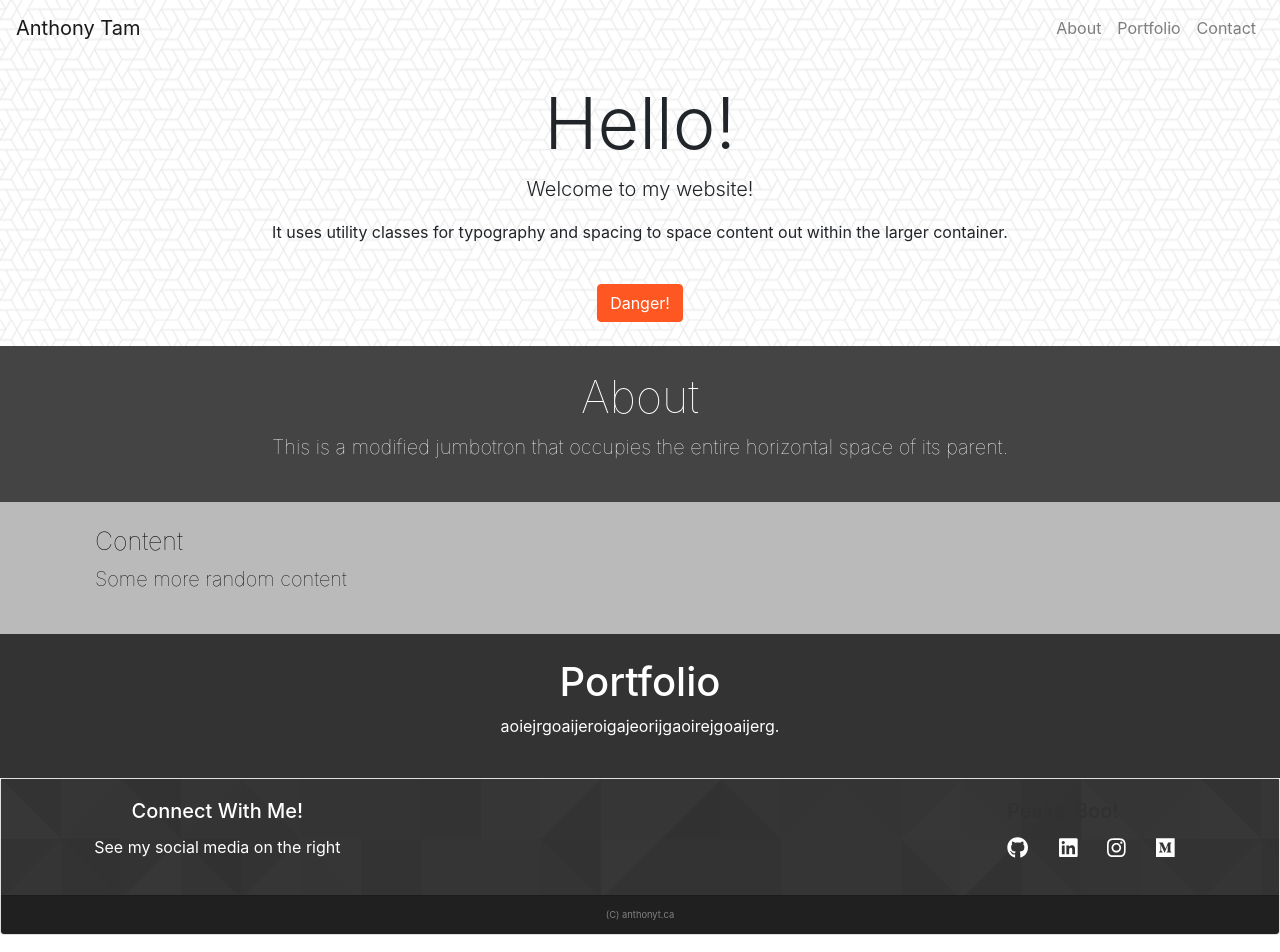
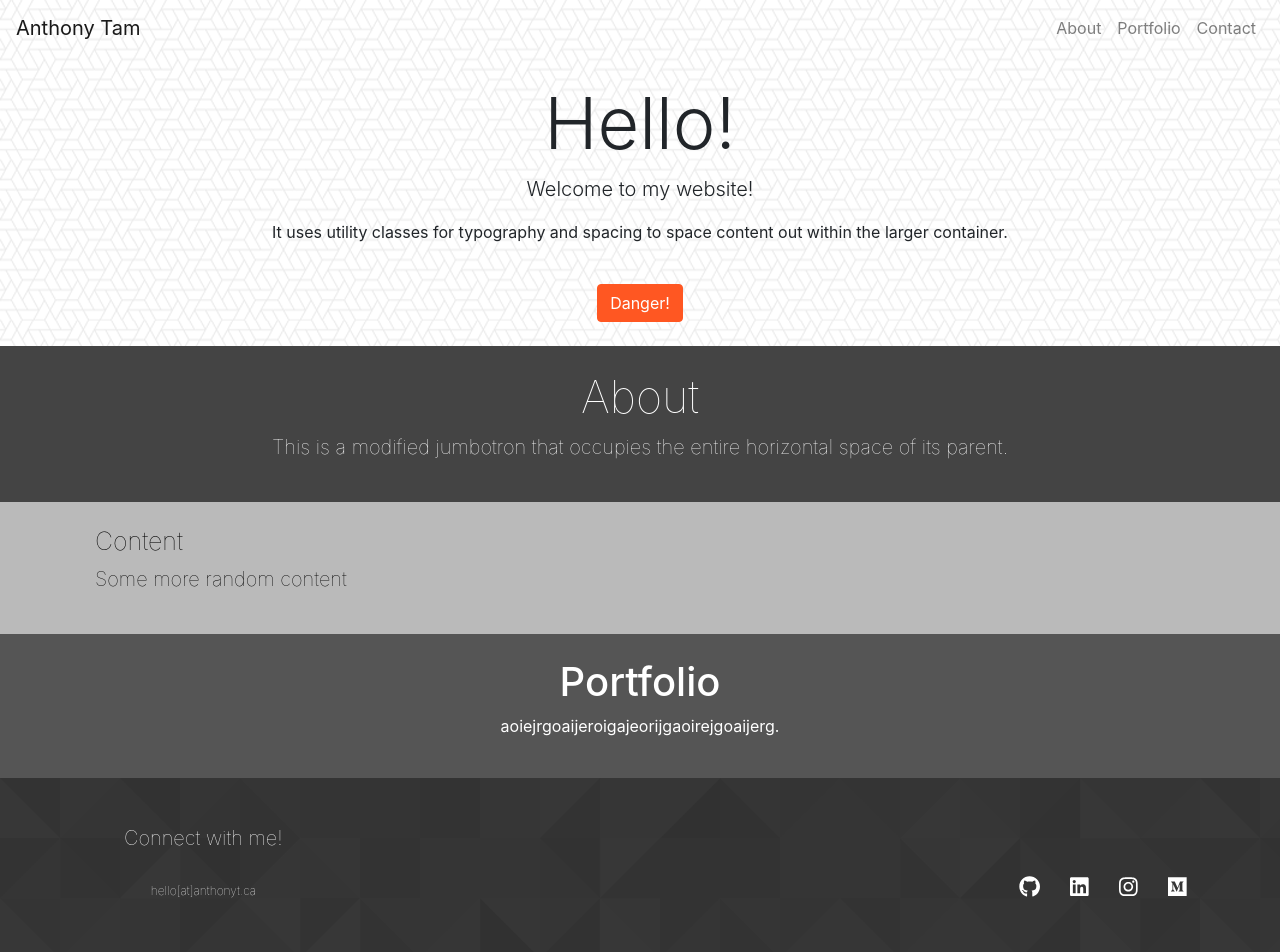
Before and after one commit to anthonytwh/anthonytwh.github.io, a React (Create React App) app: page / in a window 1280 px wide. Shown: the top 952 px of the page. Built offline with nearby package versions, Linux system fonts and the light colour scheme.

Commit message:
Update Footer format & urls

```diff
--- a/src/assets/styles.css
+++ b/src/assets/styles.css
@@ -30,6 +30,7 @@
 
 .Main-jumbo {
   background: none;
+  /*text-align: left;*/
 }
 
 /* Mid Section (About) */
@@ -76,7 +77,7 @@
 
 /* Portfolio */
 .Portfolio {
-  background: #333;
+  background: #555;
   text-align: center;
   overflow: auto;
 }
@@ -99,7 +100,9 @@
 /* Footer */
 .Footer {
   text-align: center;
-
+  background: url("mid-section.png");
+  color: white;
+  text-align: center;
 }
 
 .Footer-div {
@@ -110,25 +113,25 @@
 }
 
 .Footer-head {
-
+  font-size: 20px;
+  font-weight: 100;
 }
 
 .Footer-body{
-  text-align: center;
-  background: url("mid-section.png");
-  /*background-color: #313131;*/
-  color: white;
-
+  font-size: 12px;
+  font-weight: 120;
 }
 
-.Footer-blank {
-  color: #313131;
+.Footer-icons {
+  color: white;
+}
 
+.Footer-icons:hover {
+  color: lightgreen;
 }
 
 .Footer-foot {
-  /*background-color: #262626;*/
-  background-color: #202020;
+  background-color: #262626;
   font-size: 7pt;
   color: grey;
 }
--- a/src/components/Footer.jsx
+++ b/src/components/Footer.jsx
@@ -16,31 +16,42 @@ class Footer extends Component {
 	render() {
 		return (
 			<div className="Footer-div">
-				<Card>
-					<CardBody className="Footer-body">
+			<br></br>
+			<br></br>
 				<Row>
 					<Col>
-								<CardTitle>Connect With Me!</CardTitle>
-								<CardText><p> See my social media on the right</p></CardText>
+						<h1 className="Footer-head"> Connect with me! </h1>
+						<br></br>
+						<p className="Footer-body"> hello[at]anthonyt.ca </p>
 					</Col>
 					<Col>
-								<CardTitle></CardTitle>
+						<br></br>
+						<br></br>
 					</Col>
 					<Col>
-								<CardTitle className="Footer-blank">Peeka-Boo!</CardTitle>
-								<CardText>
+						<br></br>
+						<br></br>
+						<p>
 							<Row>
-										<Col xs={{ size: 'auto', offset: 4 }}><FontAwesomeIcon icon={faGithub} size="lg" /></Col>
-										<Col xs={{ size: 'auto', offset: 0 }}><FontAwesomeIcon icon={faLinkedin} size="lg" /></Col>
-										<Col xs={{ size: 'auto', offset: 0 }}><FontAwesomeIcon icon={faInstagram} size="lg" /></Col>
-										<Col xs={{ size: 'auto', offset: 0 }}><FontAwesomeIcon icon={faMedium} size="lg" /></Col>
+								<Col xs={{ size: 'auto', offset: 4 }}>
+									<a className="Footer-icons" href="https://github.com/anthonytwh">
+										<FontAwesomeIcon icon={faGithub} size="lg" /></a></Col>
+								<Col xs={{ size: 'auto', offset: 0 }}>
+									<a className="Footer-icons" href="https://www.linkedin.com/in/anthony-tam/">
+										<FontAwesomeIcon icon={faLinkedin} size="lg" /></a></Col>
+								<Col xs={{ size: 'auto', offset: 0 }}>
+									<a className="Footer-icons" href="https://www.instagram.com/anthonyytam/">
+										<FontAwesomeIcon icon={faInstagram} size="lg" /></a></Col>
+								<Col xs={{ size: 'auto', offset: 0 }}>
+									<a className="Footer-icons" href="https://medium.com/@AnthonyTam">
+										<FontAwesomeIcon icon={faMedium} size="lg" /></a></Col>
 							</Row>
-								</CardText>
+						</p>
 					</Col>
 				</Row>
-					</CardBody>
-					<CardFooter className="Footer-foot"> (C) anthonyt.ca </CardFooter>
-				</Card>
+				<br></br>
+				<br></br>
+			<div className="Footer-foot"> (C) anthonyt.ca </div>
 			</div>
 			)
 	}
```
Lines whose indentation alone changed are shown as unchanged.
